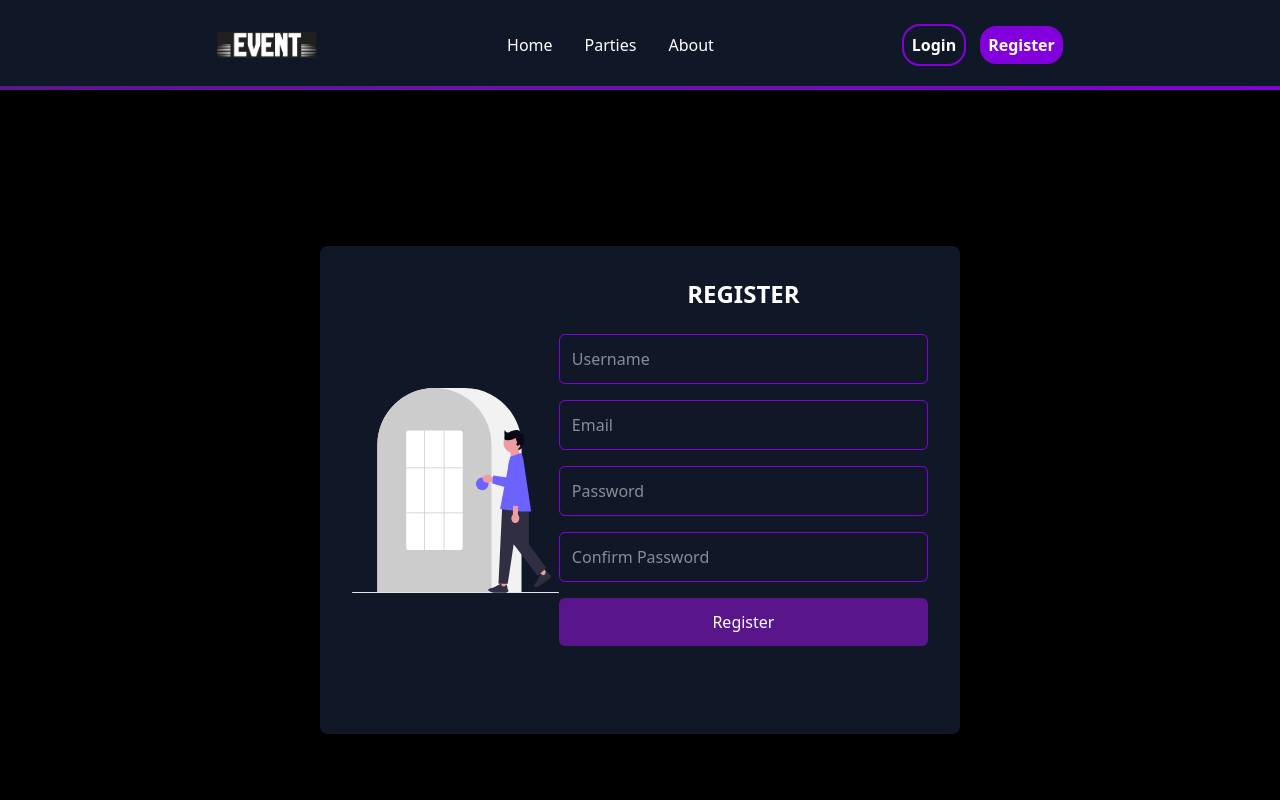
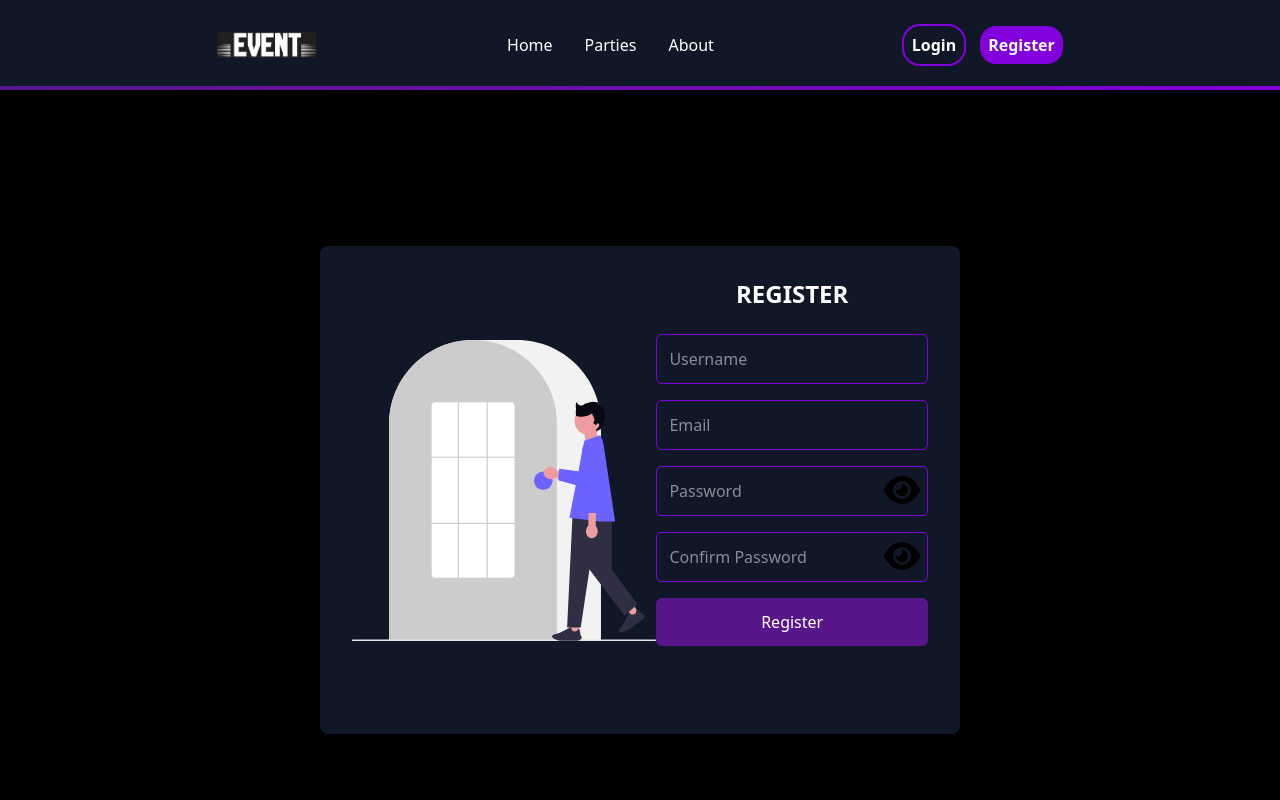
Before and after one commit to PopovicJovan/Event-Managment-System-coinis25, a React (Vite) app: page /register in a window 1280 px wide. Shown: the top 800 px of the page. Built offline with nearby package versions, Linux system fonts and the light colour scheme.

Commit message:
add show/hide options for password in login and register

```diff
--- a/src/components/register-popup.jsx
+++ b/src/components/register-popup.jsx
@@ -2,6 +2,8 @@ import React, {useState} from "react";
 import registerImage from "../assets/undraw_login.svg";
 import {GoogleLogin, GoogleOAuthProvider} from "@react-oauth/google";
 import {jwtDecode} from "jwt-decode";
+import {FontAwesomeIcon} from "@fortawesome/react-fontawesome";
+import {faEye, faEyeSlash} from "@fortawesome/free-solid-svg-icons";
 
 
 export const RegisterPopup = ({className, isAdmin=false}) => {
@@ -9,7 +11,8 @@ export const RegisterPopup = ({className, isAdmin=false}) => {
     const [email, setEmail] = useState("");
     const [passwordConfirm, setPasswordConfirm] = useState("");
     const [password, setPassword] = useState("");
-
+    const [showPassword, setShowPassword]  = useState(false);
+    const [showConfirmPassword, setShowConfirmPassword]  = useState(false);
     const handleLoginSuccess = (response) => {
         const token = response.credential;
         const decoded = jwtDecode(token);
@@ -45,20 +48,32 @@ export const RegisterPopup = ({className, isAdmin=false}) => {
                             onChange={(e) => setEmail(e.target.value)}
                             className="w-full p-3 border border-purple-700 rounded-md mb-4 text-white"
                         />
+                        <div className={"relative"}>
                             <input
-                            type="password"
+                                type={showPassword ? "text" : "password"}
                                 placeholder="Password"
                                 value={password}
-                            onChange={(e) => setUser(e.target.value)}
+                                onChange={(e) => setPassword(e.target.value)}
                                 className="w-full p-3 border border-purple-700 rounded-md mb-4 text-white"
                             />
+                            {!showPassword ?
+                                <FontAwesomeIcon icon={faEye} className={"absolute end-0 mt-2 me-2"} size={"2xl"} onClick={() => setShowPassword(true)}/> :
+                                <FontAwesomeIcon icon={faEyeSlash} className={"absolute end-0 mt-2 me-2"} size={"2xl"} onClick={() => setShowPassword(false)}/>
+                            }
+                        </div>
+                        <div className={"relative"}>
                             <input
-                            type="password"
+                                type={showConfirmPassword ? "text" : "password"}
                                 placeholder="Confirm Password"
                                 value={passwordConfirm}
                                 onChange={(e) => setPasswordConfirm(e.target.value)}
                                 className="w-full p-3 border border-purple-700 rounded-md mb-4 text-white"
                             />
+                            {!showConfirmPassword ?
+                                <FontAwesomeIcon icon={faEye} className={"absolute end-0 mt-2 me-2"} size={"2xl"} onClick={() => setShowConfirmPassword(true)}/> :
+                                <FontAwesomeIcon icon={faEyeSlash} className={"absolute end-0 mt-2 me-2"} size={"2xl"} onClick={() => setShowConfirmPassword(false)}/>
+                            }
+                        </div>
                     </div>
                     <button className="w-full p-3  bg-purple-900 text-white rounded-md hover:bg-purple-800 transition-all duration-300 ease-in-out hover:cursor-pointer mb-4">
                         Register
--- a/src/pages/login.jsx
+++ b/src/pages/login.jsx
@@ -5,11 +5,14 @@ import { useAuthContext } from "../context/auth-context";
 import loginImage from "../assets/undraw_login.svg";
 import { GoogleOAuthProvider, GoogleLogin } from '@react-oauth/google';
 import {jwtDecode} from 'jwt-decode';
+import {faEye, faEyeSlash} from "@fortawesome/free-solid-svg-icons";
+import {FontAwesomeIcon} from "@fortawesome/react-fontawesome";
 
 export const LoginPage = () => {
   const [username, setUsername] = useState("");
   const [password, setPassword] = useState("");
   const [error, setError] = useState("");
+  const [showPassword, setShowPassword] = useState(false);
   const { login, getUser } = useAuthContext();
   const navigate = useNavigate();
 
@@ -60,13 +63,19 @@ export const LoginPage = () => {
               onChange={(e) => setUsername(e.target.value)}
               className="w-full p-3 border border-purple-700 rounded-md mb-4 text-white"
             />
+            <div className={"relative"}>
               <input
-              type="password"
+                type={showPassword ? "text" : "password"}
                 placeholder="Password"
                 value={password}
                 onChange={(e) => setPassword(e.target.value)}
                 className="w-full p-3 border border-purple-700 rounded-md mb-4 text-white"
               />
+              {!showPassword ?
+                  <FontAwesomeIcon icon={faEye} className={"absolute end-0 mt-2 me-2"} size={"2xl"} onClick={() => setShowPassword(true)}/> :
+                  <FontAwesomeIcon icon={faEyeSlash} className={"absolute end-0 mt-2 me-2"} size={"2xl"} onClick={() => setShowPassword(false)}/>
+              }
+            </div>
           </div>
           <button
             onClick={handleLogin}
```
Lines whose indentation alone changed are shown as unchanged.
